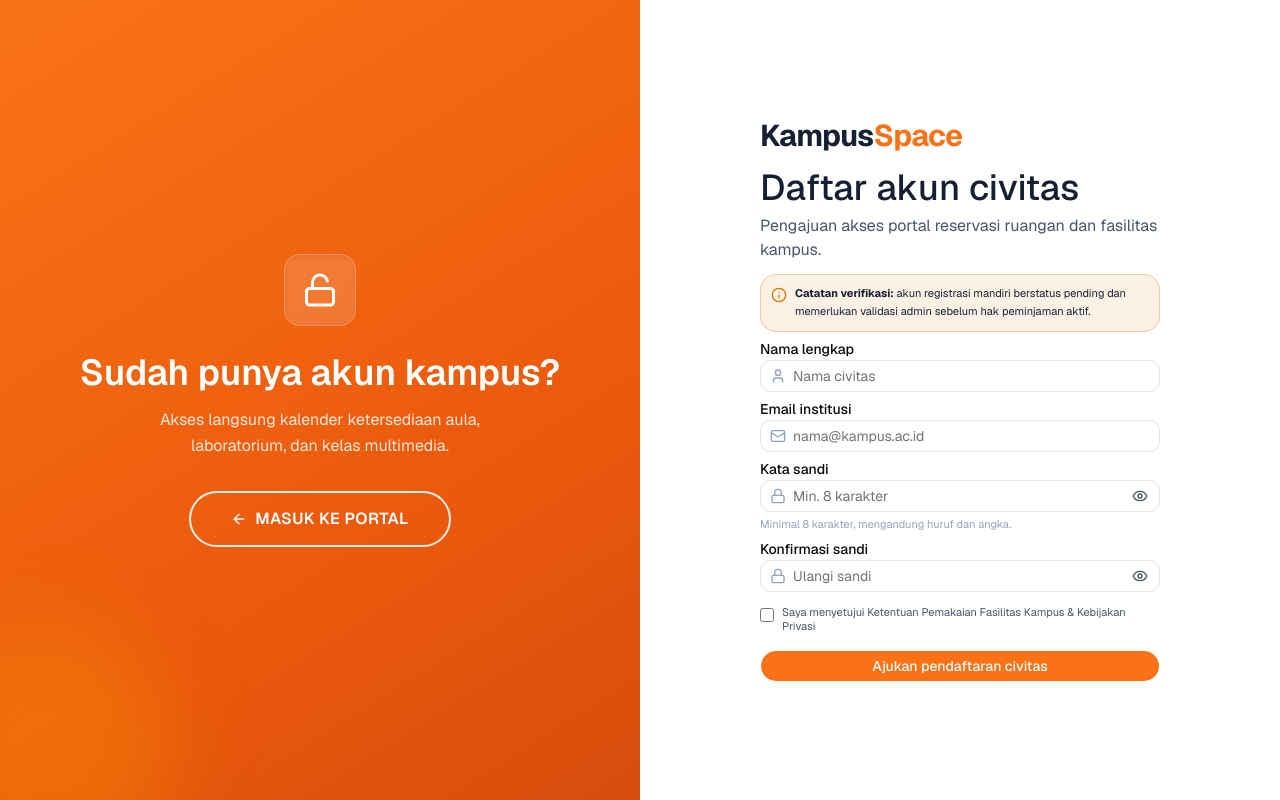
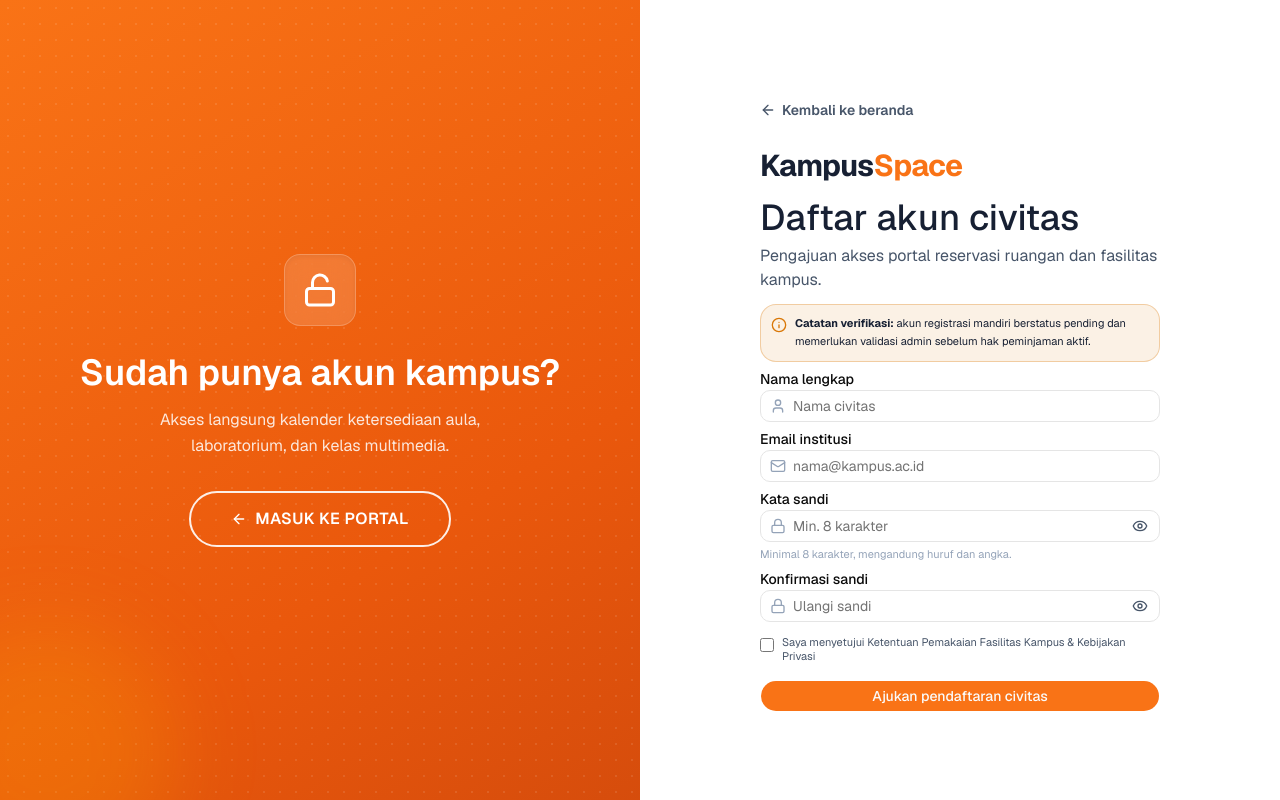
Before and after one commit to AkmalFazli27/campus-facility-system, a Next.js app: page /register in a window 1280 px wide. Built offline with nearby package versions, Linux system fonts and the light colour scheme.

Commit message:
feat: tombol kembali ke beranda di halaman login-register

```diff
--- a/components/custom/auth/AuthShell.tsx
+++ b/components/custom/auth/AuthShell.tsx
@@ -2,6 +2,7 @@
 
 import { useState } from "react";
 import Link from "next/link";
+import { ArrowLeft } from "lucide-react";
 import { buildAuthToggleHref, type AuthMode } from "@/lib/auth-ui";
 import SignInForm from "./SignInForm";
 import SignUpForm from "./SignUpForm";
@@ -41,7 +42,15 @@ export default function AuthShell({
           }`}
         >
           <div className="w-full max-w-[400px]">
-            <div className="mb-3 flex items-center justify-between">
+            <div className="mb-3 flex flex-col gap-1">
+              <Link
+                href="/"
+                aria-label="Kembali ke beranda"
+                className="mb-3 inline-flex min-h-11 items-center gap-1.5 text-sm font-semibold text-ink-600 hover:text-brand-600 focus-visible:ring-2 focus-visible:ring-brand-500 focus-visible:outline-none"
+              >
+                <ArrowLeft aria-hidden className="size-4" />
+                <span>Kembali ke beranda</span>
+              </Link>
               <Link
                 href="/"
                 className="text-3xl font-bold tracking-tight focus-visible:ring-2 focus-visible:ring-brand-500 focus-visible:outline-none"
@@ -78,7 +87,15 @@ export default function AuthShell({
           }`}
         >
           <div className="w-full max-w-[400px]">
-            <div className="mb-3 flex items-center justify-between">
+            <div className="mb-3 flex flex-col gap-1">
+              <Link
+                href="/"
+                aria-label="Kembali ke beranda"
+                className="mb-3 inline-flex min-h-11 items-center gap-1.5 text-sm font-semibold text-ink-600 hover:text-brand-600 focus-visible:ring-2 focus-visible:ring-brand-500 focus-visible:outline-none"
+              >
+                <ArrowLeft aria-hidden className="size-4" />
+                <span>Kembali ke beranda</span>
+              </Link>
               <Link
                 href="/"
                 className="text-3xl font-bold tracking-tight focus-visible:ring-2 focus-visible:ring-brand-500 focus-visible:outline-none"
```
